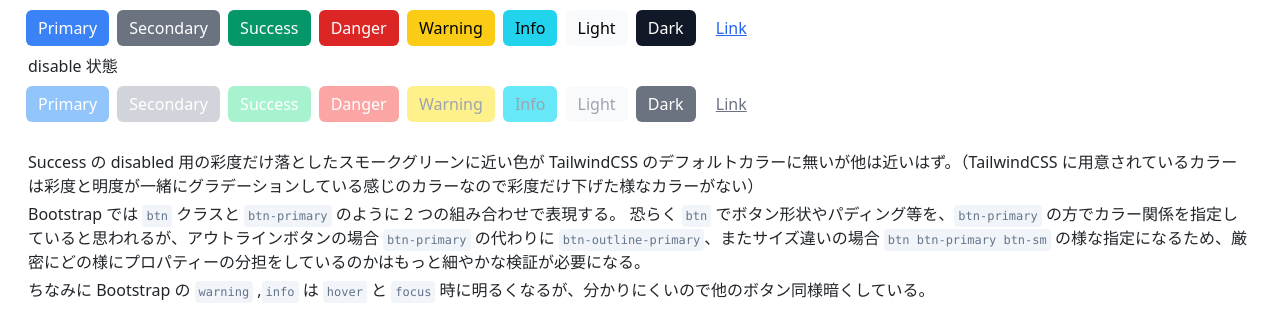
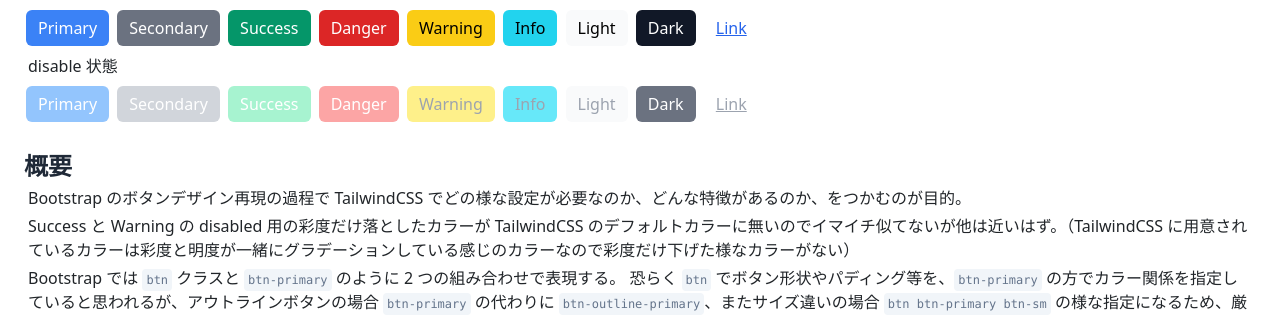
Before and after one commit to tettekete/tailwindcss-test-with-cli, a website: page docs/forms/buttons-like-bootstrap.html in a window 1280 px wide. Shown: the part 270-587 px from the top of the page. Drawn offline with nearby package versions, Linux system fonts and the light colour scheme.

Commit message:
docs: brushing up and adjustments

```diff
--- a/docs/forms/buttons-like-bootstrap.html
+++ b/docs/forms/buttons-like-bootstrap.html
@@ -63,10 +63,12 @@
     </div>
 
     <div class="my-4">
-      <p>Success の disabled 用の彩度だけ落としたスモークグリーンに近い色が TailwindCSS のデフォルトカラーに無いが他は近いはず。（TailwindCSS に用意されているカラーは彩度と明度が一緒にグラデーションしている感じのカラーなので彩度だけ下げた様なカラーがない）</p>
+      <h2>概要</h2>
+      <p>Bootstrap のボタンデザイン再現の過程で TailwindCSS でどの様な設定が必要なのか、どんな特徴があるのか、をつかむのが目的。</p>
+      <p>Success と Warning の disabled 用の彩度だけ落としたカラーが TailwindCSS のデフォルトカラーに無いのでイマイチ似てないが他は近いはず。（TailwindCSS に用意されているカラーは彩度と明度が一緒にグラデーションしている感じのカラーなので彩度だけ下げた様なカラーがない）</p>
       <p>Bootstrap では <code>btn</code> クラスと <code>btn-primary</code> のように 2 つの組み合わせで表現する。
-      恐らく <code>btn</code> でボタン形状やパディング等を、<code>btn-primary</code> の方でカラー関係を指定していると思われるが、アウトラインボタンの場合 <code>btn-primary</code> の代わりに <code>btn-outline-primary</code>、またサイズ違いの場合 <code>btn btn-primary btn-sm</code> の様な指定になるため、厳密にどの様にプロパティーの分担をしているのかはもっと細やかな検証が必要になる。</p>
-      <p>ちなみに Bootstrap の <code>warning</code> ,<code>info</code> は <code>hover</code> と <code>focus</code> 時に明るくなるが、分かりにくいので他のボタン同様暗くしている。</p>
+      恐らく <code>btn</code> でボタン形状やパディング等を、<code>btn-primary</code> の方でカラー関係を指定していると思われるが、アウトラインボタンの場合 <code>btn-primary</code> の代わりに <code>btn-outline-primary</code>、またサイズ違いの場合 <code>btn btn-primary btn-sm</code> の様な指定になるため、厳密にどの様にプロパティーの分担をしているのかはもっと細やかな検証が必要になるが、当然それは目的では無いのでやらない。</p>
+      <p>ちなみに Bootstrap の <code>warning</code> ,<code>info</code> は <code>hover</code> と <code>focus</code> 時に明るくなるが、分かりにくいので他のボタン同様暗くなるようにしている。</p>
     </div>
 
     <div><!-- 各ボタンのスタイル表示 -->
@@ -341,7 +343,7 @@
       focus:ring-4
       focus:outline-none
       focus:ring-inherit
-      disabled:text-gray-500
+      disabled:text-gray-400
       py-1.5
       px-3
       my-1
--- a/docs/forms/buttons-like-bootstrap.src.css
+++ b/docs/forms/buttons-like-bootstrap.src.css
@@ -175,7 +175,7 @@
       focus:ring-4
       focus:outline-none
       focus:ring-inherit
-      disabled:text-gray-500
+      disabled:text-gray-400
       py-1.5
       px-3
       my-1
@@ -301,7 +301,7 @@
       hover:text-blue-800
       focus:text-blue-800
       focus:ring-inherit
-      disabled:text-gray-500
+      disabled:text-gray-400
     ;
   }
 }
```
Also changed, not shown: docs/forms/input-text.html (+1 -0 lines), docs/manual-index.md (+2 -0 lines), docs/forms/buttons-like-bootstrap.css.
